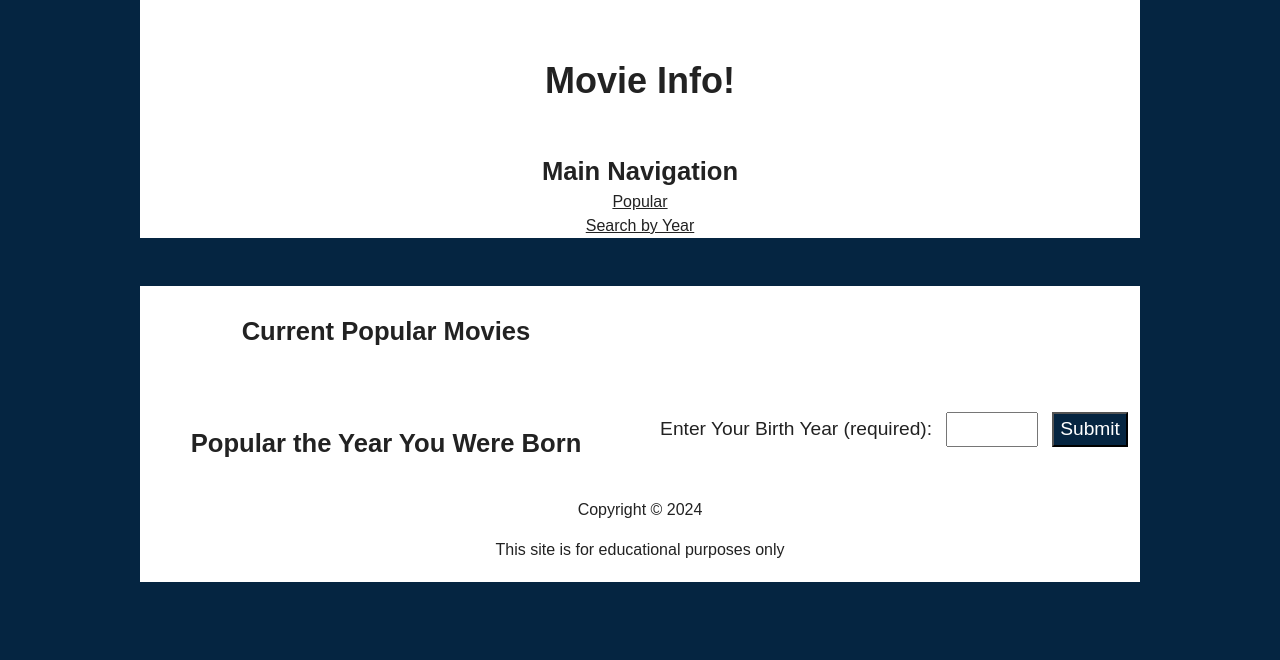
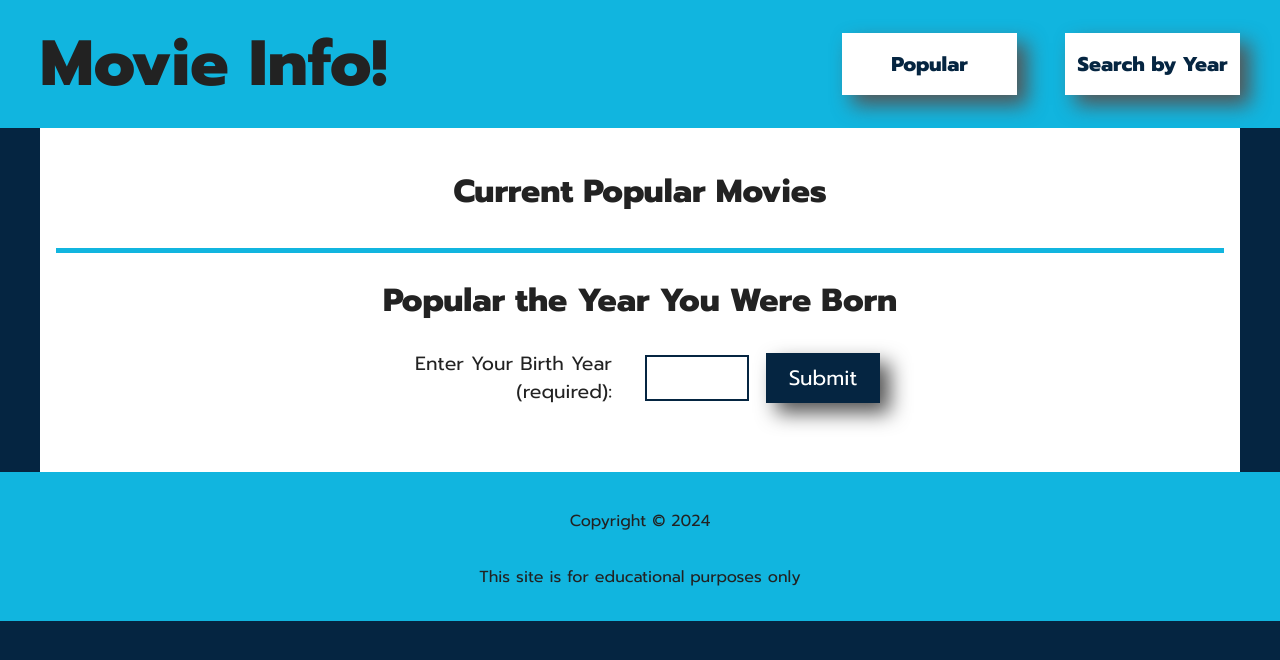
Before and after one commit to professica/movie-db-api-starter, a plain HTML site: page index.html in a window 1280 px wide. Drawn offline with Linux system fonts and the light colour scheme; a script that the page names is missing.

Commit message:
Update styles.css

```diff
--- a/styles.css
+++ b/styles.css
@@ -1,6 +1,7 @@
-/* http://meyerweb.com/eric/tools/css/reset/
-   v2.0 | 20110126
-   License: none (public domain)
+/*
+	http://meyerweb.com/eric/tools/css/reset/
+	v2.0 | 20110126
+	License: none (public domain)
 */
 
 html, body, div, span, applet, object, iframe,
@@ -46,118 +47,344 @@ table {
 	border-spacing: 0;
 }
 
-*{
-	font-family: sans-serif;
-	line-height: 1.5;
-	box-sizing: border-box;
-	color: #222;
+/* ---------- MY CUSTOM STYLES ---------- */
+:root{
+	--med-blue: #11b5df;
+	--dark-blue: #052541;
+	--dark-gray: #222;
+	--light-gray: #eaeaea;
+	--med-gray: #555;
+	--white: #fff;
+	font-size: 16px;
+	--small-shadow: 5px 5px 8px var(--med-gray);
+	--spread-shadow: 10px 10px 20px var(--med-gray);
 }
 
 body{
-	background-color: #052541;
+	font-family: 'Prompt', sans-serif;
+	line-height: 1.5;
+	box-sizing: border-box;
+	color: var(--dark-gray);
+	background-color: var(--dark-blue);
 }
 
 header, main, footer{
-	background-color: white;
-	width: 1000px;
+	background-color: var(--white);
+	padding: 1rem;
+	width: calc(100% - 2rem);
 	margin: 0 auto;
 }
 
 header{
+	background-color: var(--med-blue);
+}
+
+h1, h2, h3{
+	font-family: 'Prompt', sans-serif;
+	font-weight: 800;
+}
+
+h1{
+	font-size: 3rem;
 	text-align: center;
 }
 
-h1{
-	font-size: 2.25em;
-	padding: 1.5em 0 0.5em 0;
+p{
+	padding: 1rem;
+	max-width: 52ch;
+	margin: 0 auto;
 }
 
-header p{
-	font-size: 1.3em;
-	padding-bottom: 2em;
+.sr-only {
+	position: absolute;
+	left: -10000px;
+	top: auto;
+	width: 1px;
+	height: 1px;
+	overflow: hidden;
 }
 
-article{
-	padding: 1em 0;
-	border-bottom: 5px solid #11b5df;
+nav ul{
+	display: grid;
+	grid-template-columns: repeat(auto-fill, minmax(175px, 1fr));
+	gap: 0.5rem;
+	max-width: 400px;
+	margin: 0 auto;
 }
 
-article:first-of-type{
-	min-height: 1500px;
+nav a{
+	display: block;
+	padding: 1rem 0.5rem;
+	text-align: center;
+	text-decoration: none;
+	color: var(--dark-blue);
+	background-color: var(--white);
+	font-size: 1.25rem;
+	font-weight: bold;
+	box-shadow: var(--spread-shadow);
+}
+
+nav a:hover{
+	background-color: var(--dark-blue);
+	color: var(--white);
+	box-shadow: var(--small-shadow);
+}
+
+nav a:focus{
+	outline: 3px solid var(--dark-blue);
+	outline-offset: 2px;
+}
+
+main{
+	max-width: calc(1200px - 2rem);
+}
+
+section{
+	padding: 1rem 0;
+}
+
+#autoLoad{
+	border-bottom: 5px solid var(--med-blue);
+}
+
+#searchLoad{
+
 }
 
 h2{
-	font-size: 1.6em;
+	font-size: 2rem;
 	text-align: center;
-	padding-top: 1em;
+	margin: 0.5rem 0 1rem 0;
+	grid-column: 1/-1;
 }
 
-section{
+#popular{
 	display: grid;
-	grid-template-columns: 1fr 1fr;
-	grid-column-gap: 1em;
-	grid-row-gap: 1em;
-	margin-top: 3em;
+	grid-template-columns: repeat(auto-fill, minmax(280px, 1fr));
+	gap: 1rem;
+	width: calc(98% - 2rem);
+}
+
+#featured{
+	display: block;
+	padding: 1rem;
+	background-color: var(--dark-blue);
+	color: var(--white);
+	width: calc(100% - 2rem);
+}
+
+#featured h3{
+	letter-spacing: 2px;
+}
+
+h3{
+	font-size: 1.75rem;
+	margin: 0.75rem 0;
+	letter-spacing: 2px;
 }
 
 section p{
-	width: 80%;
-	height: 90%;
-	margin: 1em auto;
-	padding: 2em;
-	font-size: 1.25em;
-	background-color: #11b5df;
+	margin: 1rem auto;
+	font-size: 1.25rem;
+	padding: 0;
 }
 
 p span{
 	display: block;
 	margin: 0 auto;
-    width: max-content;
-    margin-top: 5em;
+    width: 100%;
 	font-weight: bold;
-	text-decoration: underline;
-	text-decoration-color: #11b5df;
 }
 
-figure{
+.movie{
 	display: block;
-	max-width: 400px;
-	margin: 1rem auto;
+	max-width: 450px;
+	margin: 0 auto;
+}
+
+.movie button{
+	width: 3rem;
+	height: 3rem;
+	display: block;
+	padding: 0.5rem;
+	position: relative;
+	top: -2.5rem;
+	left: 80%;
+}
+
+button svg{
+	display: block;
+	stroke: var(--white);
+	width: 2rem;
+	height: 2rem;
+}
+
+.yrMovie{
+	display: block;
+	background-color: var(--med-blue);
+}
+
+.yrMovie h3{
+	font-size: 1.55rem;
+	margin: 0;
+	padding: 1rem;
+	text-align: center;
+	letter-spacing: 0;
 }
 
 img{
 	display: block;
 	width: 100%;
-}
-
-figcaption{
-	font-size: 1.3em;
-	font-weight: bold;
-	text-align: center;
-	padding: 0.5em;
+	max-width: 400px;
+	margin: 0 auto;
 }
 
 form{
-	width: max-content;
-	margin: 0 auto;
+	width: 100%;
+	max-width: 500px;
+	margin: 0 auto 1.5rem auto;
+	display: grid;
+	grid-template-columns: 1.5fr 1fr;
+	align-items: center;
 }
 
-label, input, button{
+label{
 	display: inline-block;
+	font-size: 1.2rem;
+	margin-right: 1rem;
+	text-align: right;
+}
+
+button, .details{
+	display: block;
+	background-color: var(--dark-blue);
+	color: var(--white);
+	box-shadow: var(--spread-shadow);
+	font-family: 'Prompt', sans-serif;
+	font-size: 1.3rem;
+	padding: 1rem;
+	margin: 1rem 0;
+	border: none;
+	outline: none;
+}
+
+button:hover{
+	box-shadow: var(--small-shadow);
+}
+
+input{
 	font-size: 1.2em;
 	margin: 0.75em 0.25em;
+	padding: 0 4px;
+	height: 42px;
+	border: 2px solid var(--dark-blue);
 }
 
-button{
-	background-color: #052541;
-	color: white;
+#yearBtn{
+	display: inline-block;
+	padding: 0.5rem 1rem;
+	margin: 1rem 0 0 0;
+	height: 50px;
+	grid-column: 1/-1;
+}
+
+input:focus, button:focus{
+	outline: 3px solid var(--med-blue);
+	outline-offset: 2px;
 }
 
 footer{
-	padding: 0.75em 0;
+	background-color: var(--med-blue);
+	border-top: 5px solid var(--med-blue);
 }
 
 footer p{
-	padding: 0.5em;
 	text-align: center;
 }
+
+@media screen and (min-width: 450px){
+	form{
+		grid-template-columns: 2fr 1fr 1fr;
+		gap: 0.75rem;
+		align-items: center;
+		max-width: 480px;
+	}
+
+	#yearBtn{
+		grid-column: 3/4;
+		margin: 0;
+	}
+}
+
+@media screen and (min-width: 608px){
+	#featured{
+		grid-column: 1/-1;
+		display: grid;
+		grid-template-columns: 1fr 1fr;
+		grid-column-gap: 1rem;
+		grid-row-gap: 0;
+		width: calc(100% - 2rem);
+	}
+
+	#featured h3{
+		grid-column: 1/-1;
+		text-align: center;
+	}
+}
+
+@media screen and (min-width: 905px){
+	header div{
+		display: grid;
+		grid-template-columns: 1fr 1fr;
+		gap: 0.5rem;
+		align-items: center;
+		max-width: 800px;
+		margin: 0 auto;
+	}
+
+	h1{
+		font-size: 3rem;
+		text-align: left;
+	}
+
+	nav{
+		justify-self: end;
+	}
+
+	nav ul{
+		margin: 0;
+		gap: 3rem;
+	}
+
+	#featured{
+		grid-column: 1/-1;
+		grid-template-columns: 1fr 2fr;
+		grid-template-rows: 1fr 1fr;
+	}
+
+	#featured img{
+		grid-row: 1/-1;
+	}
+
+	#featured h3{
+		grid-column: 2/-1;
+		grid-row: 1/2;
+		text-align: center;
+		margin-top: 25%;
+	}
+
+	#featured p{
+		grid-column: 2/3;
+		grid-row: 2/3;
+	}
+}
+
+@media screen and (min-width: 1210px){
+	header div {
+		max-width: 1200px;
+	}
+
+	h1{
+		font-size: 4rem;
+	}
+}
```
